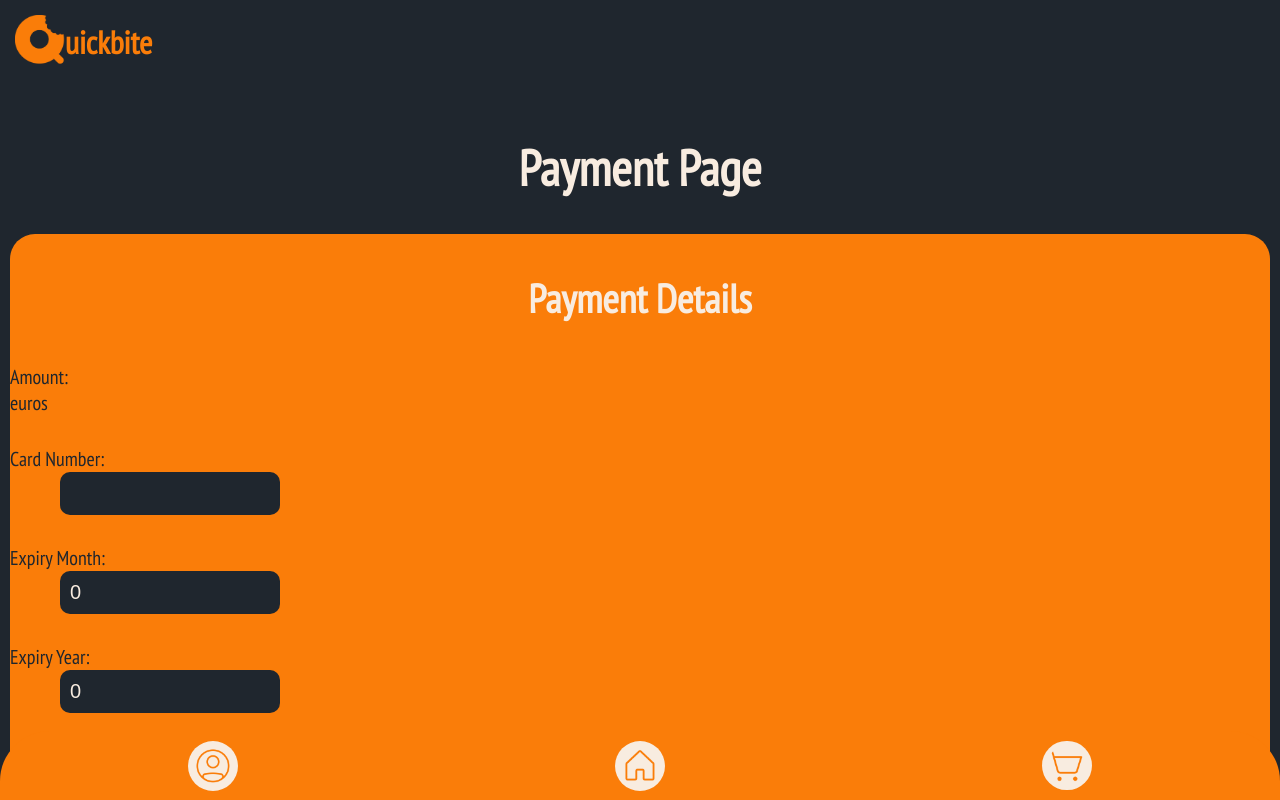
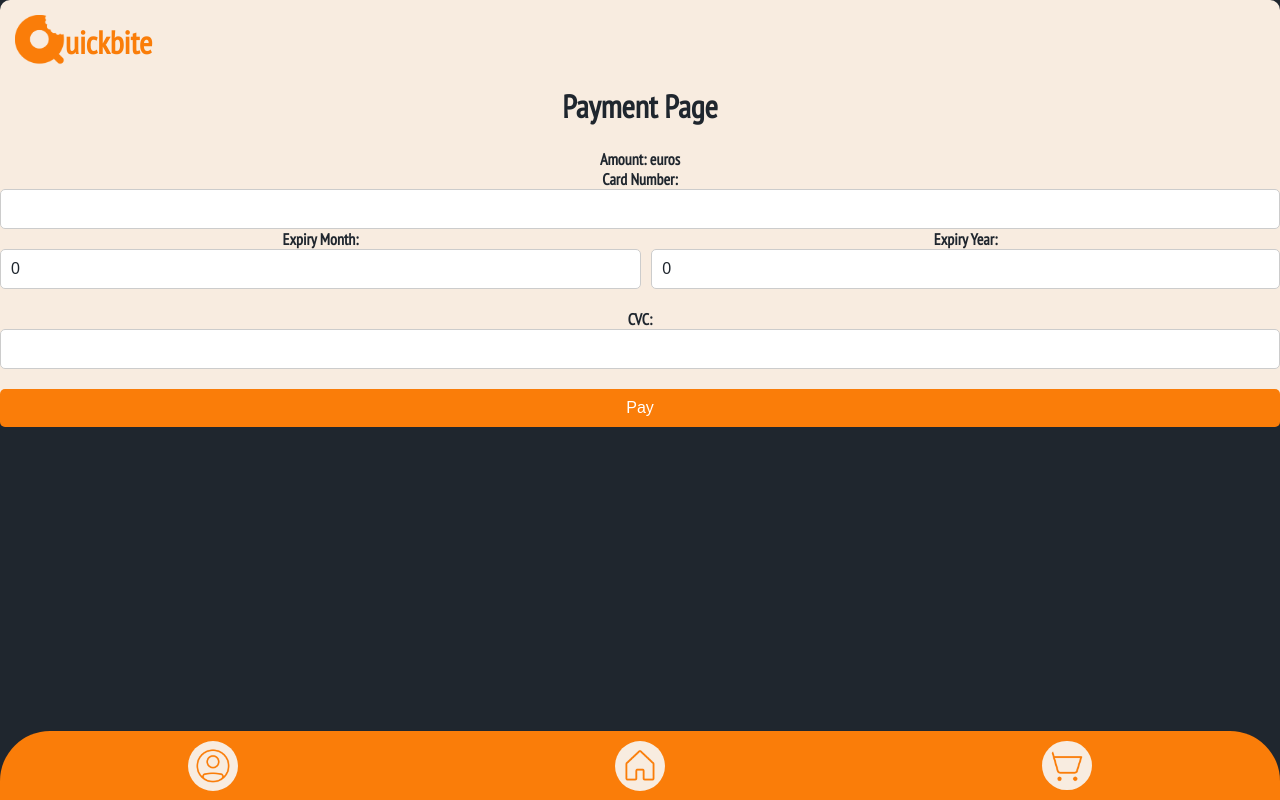
Before and after one commit to sammkrt/quickbitefe, a React (Create React App) app: page /payment in a window 1280 px wide. Shown: the top 800 px of the page. Built offline with nearby package versions, Linux system fonts and the light colour scheme; no server answers.

Commit message:
payment working properly, need a bit of css, and the loading for pay

```diff
--- a/src/components/CartDish/CartDish.tsx
+++ b/src/components/CartDish/CartDish.tsx
@@ -1,97 +1,66 @@
 import { useEffect, useState } from "react";
 import { useParams } from "react-router-dom";
 import { CartDishProps, Dish, User } from "../../types/Types";
+
 const CartDish: React.FC<CartDishProps> = ({ cartDishes, updateCart }) => {
   const [user, setUser] = useState<User | null>(null);
-  const [counter, setCounter] = useState(cartDishes.quantity);
+  const [counter, setCounter] = useState(cartDishes.quantity > 0 ? cartDishes.quantity : 0);
+  const [dishesById, setDishesById] = useState<Dish>();
   const [totalPrice, setTotalPrice] = useState<number>(0);
-  const increase = () => {
-    setCounter((count) => count + 1);
+  const { id } = useParams();
+
+  const fetchDishesById = async () => {
+    const data = await fetch(`http://localhost:5242/api/Dishes/${cartDishes.dishId}`).then(res => res.json());
+    setDishesById(data);
   };
-  const decrease = () => {
-    if (counter > 0) {
-      setCounter((count) => count - 1);
+
+  const handlePatchCart = async () => {
+    const response = await fetch(`http://localhost:5242/api/Carts/`, {
+      method: "PATCH",
+      headers: { "Content-Type": "application/json" },
+      body: JSON.stringify({ userId: user?.id, dishId: dishesById?.id, quantity: counter }),
+    });
+    if (response.ok) {
+      updateCart({ ...cartDishes, quantity: counter });
+      const data = await fetch(`http://localhost:5242/api/Carts/${user?.cartId}`).then(res => res.json());
+      setTotalPrice(data.totalPrice);
     }
   };
+
   useEffect(() => {
     const jwt = localStorage.getItem("jwt");
     fetch("http://localhost:5242/Auth/user", {
       method: "GET",
       headers: { Authorization: `Bearer ${jwt}` },
       credentials: "include",
-    })
-      .then((response) => {
-        if (!response.ok) {
-          throw new Error("Network response was not ok");
-        }
-        return response.json();
-      })
-      .then((data) => {
-        setUser(data);
-        console.log(user?.cartId);
-      })
-      .catch((error) => {
-        console.error("There was a problem with the fetch operation:", error);
-      });
+    }).then(res => res.json()).then(setUser).catch(console.error);
   }, []);
-  let { id } = useParams();
-  const [dishesById, setDishesById] = useState<Dish>();
-  const fetchDishesById = async (id: any) => {
-    const result = await fetch(
-      `http://localhost:5242/api/Dishes/${cartDishes.dishId}`
-    );
-    const data = await result.json();
-    setDishesById(data);
-  };
+
   useEffect(() => {
-    fetchDishesById(id);
-  }, [id]);
-  const handlePatchCart = async () => {
-    const response = await fetch(`http://localhost:5242/api/Carts/`, {
-      method: "PATCH",
-      headers: {
-        "Content-Type": "application/json",
-      },
-      body: JSON.stringify({
-        userId: user?.id,
-        dishId: dishesById?.id,
-        quantity: counter,
-      }),
-    });
-    if (response.ok) {
-      updateCart({ ...cartDishes, quantity: counter });
-      const result = await fetch(
-        `http://localhost:5242/api/Carts/${user?.cartId}`
-      );
-      const data = await result.json();
-      setTotalPrice(data.totalPrice);
-      console.log(data);
-      console.error("Failed to patch cart");
-      console.log(totalPrice);
-    }
-  };
+    fetchDishesById();
+  }, []);
+
+  const handleDecreaseCounter = () => {
+    setCounter(counter => counter - 1 >= 0 ? counter - 1 : 0);
+  }
+
   return (
     <main>
-      {cartDishes.quantity > 0 ? (
+      {cartDishes.quantity > 0 && (
         <div className="cart-container">
           <div className="button-container">
-            <button className="control-button" onClick={decrease}>
-              -
-            </button>
-            <span className="counter-output">{counter}</span>
-            <button className="control-button" onClick={increase}>
-              +
-            </button>
+            <button className="control-button" onClick={handleDecreaseCounter}>-</button>
+                <span className="counter-output">{counter}</span>
+            <button className="control-button" onClick={() => setCounter(count => count + 1)}>+</button>
           </div>
           <p>{dishesById?.name}</p>
           <p>{dishesById?.price}$$</p>
           <p>{cartDishes.quantity}</p>
-          <button className="cart-add-button" onClick={handlePatchCart}>
-            Update cart
-          </button>
+          <button className="cart-add-button" onClick={handlePatchCart}>Update cart</button>
         </div>
-      ) : null}
+      )}
     </main>
   );
 };
+
 export default CartDish;
--- a/src/pages/Payment/Payment.css
+++ b/src/pages/Payment/Payment.css
@@ -1,63 +1,54 @@
+
+
 .payment-main {
-    display: flex;
-    flex-direction: column;
-    margin-bottom: 10px;
-  }
+  /* max-width: 300px; */
 
-  .payment-label {
-    color: #1f262e;
-    display: inline-block;
-    font-size: 20px;
-    text-align: left;
-    width: 100px;
-    margin-bottom: 10px;
-  }
+  /* padding: 20px; */
+  background-color: #F8ECE0;
+  border-radius: 10px;
+}
 
-  .payment-input {
-    background: #1f262e;
-    border: 0;
-    border-radius: 10px;
-    color: #f8ece0;
-    font-size: 20px;
-    margin-left: 50px;
-    padding: 10px 10px 10px 10px;
-    width: 200px;
-    margin-bottom: 10px;
-  }
+.payment-h1 {
+  font-size: 32px;
+  text-align: center;
+  margin-top: 0;
+  color: #1F262E;
+}
 
-  .payment-button {
-    background: #f8ece0;
-    border: 0;
-    border-radius: 25px;
-    color: #1f262e;
-    font-size: 35px;
-    margin-bottom: 10px;
-    margin-top: 10px;
-    padding: 10px 60px;
-    width: 275px;
-  }
+.payment-section {
+  margin-bottom: 20px;
+}
 
-  .payment-label,
-  .payment-input {
-    display: block;
-  }
+.payment-label {
+  /* display: block; */
+  margin-bottom: 5px;
+  font-weight: bold;
+  color: #1F262E;
+}
 
-  .payment-section {
-    background: #fa7d09;
-    border-radius: 25px;
-    margin-left: 10px;
-    margin-right: 10px;
-    margin-top: auto;
-    padding-bottom: 10px;
-    padding-top: 5px;
-  }
+.payment-input {
+  padding: 10px;
+  border-radius: 5px;
+  border: 1px solid #ccc;
+  font-size: 16px;
+  width: 100%;
+  box-sizing: border-box;
+  color: #1F262E;
+}
 
-  .payment-h1 {
-    margin-top: 50px;
-    font-size: 50px;
-  }
+.payment-button {
+  display: block;
+  width: 100%;
+  background-color: #FA7D09;
+  color: #fff;
+  border: none;
+  border-radius: 5px;
+  padding: 10px;
+  font-size: 16px;
+  cursor: pointer;
+  transition: background-color 0.3s ease;
+}
 
-  .payment-h2 {
-    font-size: 40px;
-    margin-bottom: 40px;
-  }
+.payment-button:hover {
+  background-color: #444141;
+}
--- a/src/pages/Payment/Payment.tsx
+++ b/src/pages/Payment/Payment.tsx
@@ -1,19 +1,21 @@
-import React, { useEffect, useState } from "react";
+import { useEffect, useState } from "react";
+import { CartModel, PaymentIntent, User } from "../../types/Types";
 import HeaderComponent from "../../components/HeaderComponent/HeaderComponent";
 import FooterComponent from "../../components/FooterComponent/FooterComponent";
-import { CartModel, PaymentIntent, User } from "../../types/Types";
 import "./Payment.css";
 import { useParams } from "react-router-dom";
 const Payment = () => {
   const [paymentIntent, setPaymentIntent] = useState<PaymentIntent | null>(
     null
   );
+  const [amount, setAmount] = useState(0);
   const [cardNumber, setCardNumber] = useState<string>("");
   const [expiryMonth, setExpiryMonth] = useState<number>(0);
   const [expiryYear, setExpiryYear] = useState<number>(0);
   const [cvc, setCvc] = useState<string>("");
 
-//amount total price
+
+//get amount
 const [user, setUser] = useState<User | null>(null);
 const [cartById, setCartById] = useState<CartModel>();
 
@@ -51,13 +53,17 @@ useEffect(() => {
 }, []);
 useEffect(() => {
   fetchCartId(idCart);
+  if(cartById?.totalPrice){
+    setAmount(cartById?.totalPrice * 100);
+  }
 }, [user?.cartId]);
 let { idCart } = useParams();
 
 
-//payment process
+
   const createPayment = async (event: React.FormEvent<HTMLFormElement>) => {
     event.preventDefault();
+
     try {
       const response = await fetch("http://localhost:5242/Payment", {
         method: "POST",
@@ -65,7 +71,7 @@ let { idCart } = useParams();
           "Content-Type": "application/json",
         },
         body: JSON.stringify({
-          amount: parseFloat(event.currentTarget.amount.value),
+          amount: amount,
           currency: "eur",
         }),
       });
@@ -134,7 +140,7 @@ let { idCart } = useParams();
     <h1 className="payment-h1">Payment Page</h1>
     <form onSubmit={createPayment}>
       <div className="payment-section">
-          <h2 className="payment-h2">Payment Details</h2>
+
         <label className="payment-label">
          Amount: <span>{cartById?.totalPrice} euros</span>
         </label>
@@ -149,6 +155,8 @@ let { idCart } = useParams();
           />
         </label>
         <br />
+        <div style={{display: 'flex', marginBottom: '20px'}}>
+          <div style={{flexGrow: 1, marginRight: '10px'}}>
             <label className="payment-label">
               Expiry Month:
               <input
@@ -158,7 +166,8 @@ let { idCart } = useParams();
                 onChange={(e) => setExpiryMonth(parseInt(e.target.value))}
               />
             </label>
-          <br />
+          </div>
+          <div style={{flexGrow: 1}}>
             <label className="payment-label">
               Expiry Year:
               <input
@@ -168,7 +177,8 @@ let { idCart } = useParams();
                 onChange={(e) => setExpiryYear(parseInt(e.target.value))}
               />
             </label>
-          <br />
+          </div>
+        </div>
         <label className="payment-label">
           CVC:
           <input
@@ -178,15 +188,13 @@ let { idCart } = useParams();
             onChange={(e) => setCvc(e.target.value)}
           />
         </label>
-          <br />
-          <button className="payment-button" type="submit">
-            Pay
-          </button>
       </div>
+      <button className="payment-button" type="submit">Pay</button>
     </form>
     <FooterComponent />
   </div>
   );
+
 };
 
 export default Payment;
```
Lines whose indentation alone changed are shown as unchanged.
